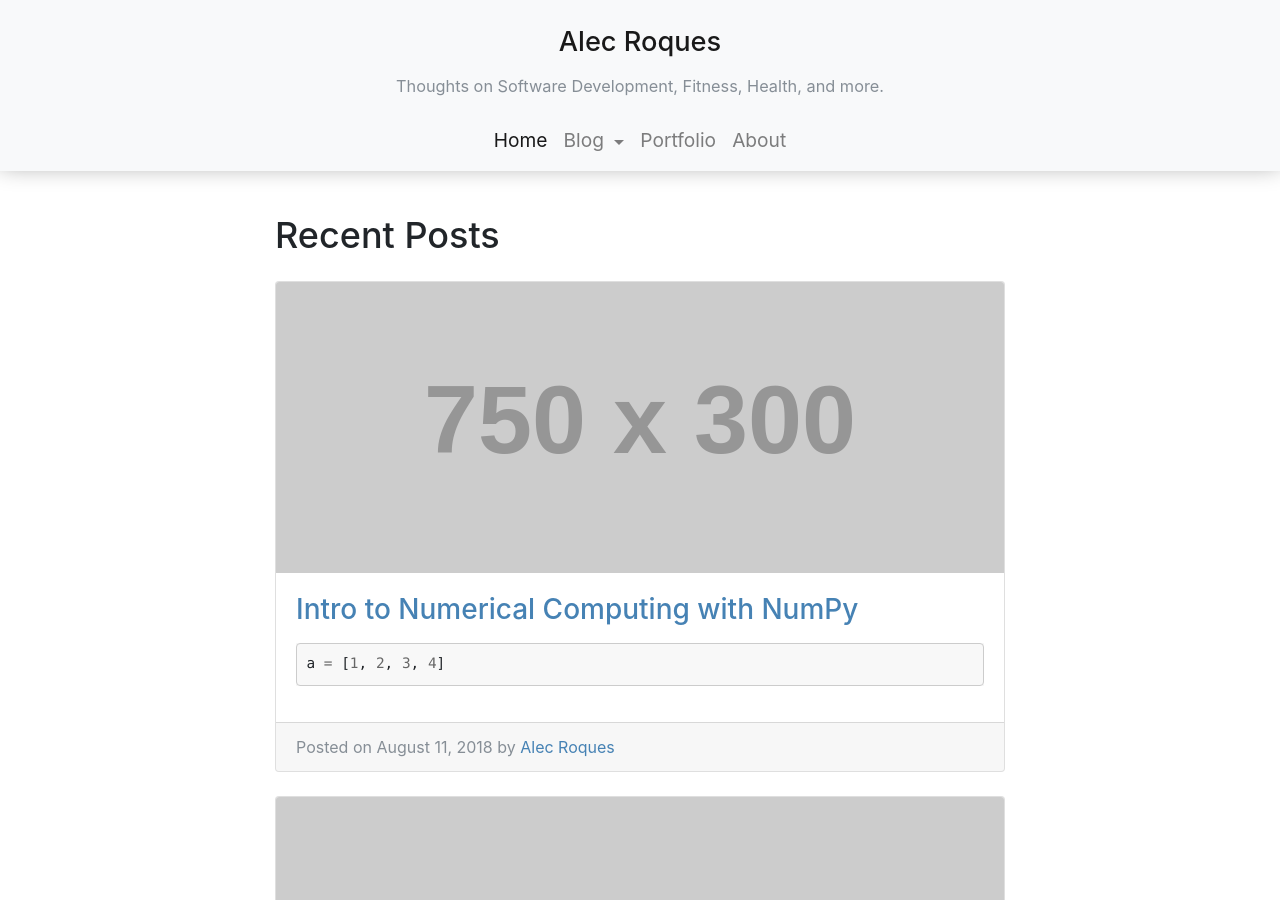
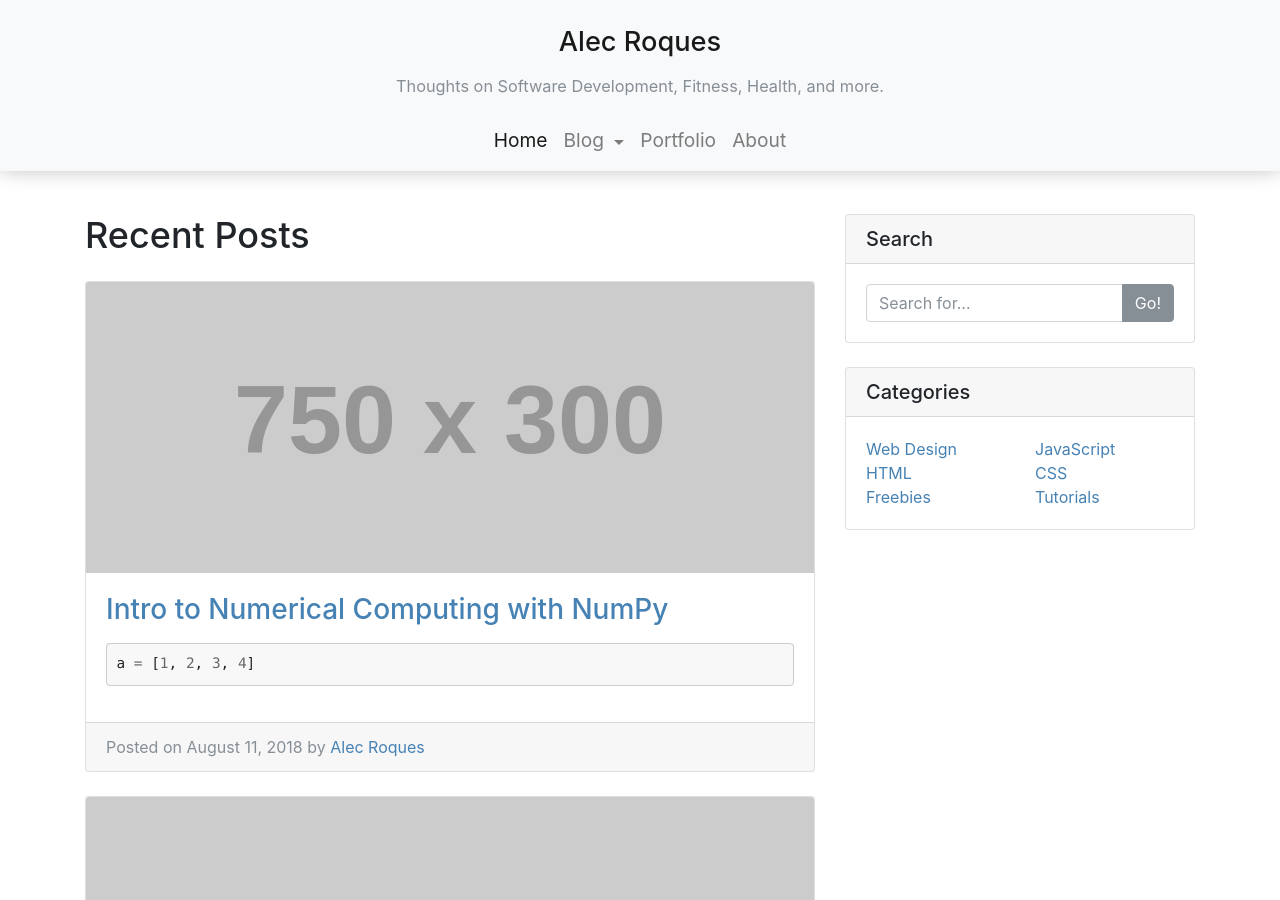
Before and after one commit to aroques/aroques.github.io, a Jekyll site: the page built from pages/index.html, in a window 1280 px wide and 900 px high. Built offline with Jekyll 4.4.1, drawn with Linux system fonts in a browser that asks for light colours.

Commit message:
Add sidebar to home and post pages

```diff
--- /dev/null
+++ b/_includes/sidebar.html
@@ -0,0 +1,51 @@
+<div class="col-lg-4">
+
+  <!-- Search Widget -->
+  <div class="card my-4">
+    <h5 class="card-header">Search</h5>
+    <div class="card-body">
+      <div class="input-group">
+        <input type="text" class="form-control" placeholder="Search for...">
+        <span class="input-group-btn">
+          <button class="btn btn-secondary" type="button">Go!</button>
+        </span>
+      </div>
+    </div>
+  </div>
+
+  <!-- Categories Widget -->
+  <div class="card my-4">
+    <h5 class="card-header">Categories</h5>
+    <div class="card-body">
+      <div class="row">
+        <div class="col-lg-6">
+          <ul class="list-unstyled mb-0">
+            <li>
+              <a href="#">Web Design</a>
+            </li>
+            <li>
+              <a href="#">HTML</a>
+            </li>
+            <li>
+              <a href="#">Freebies</a>
+            </li>
+          </ul>
+        </div>
+        <div class="col-lg-6">
+          <ul class="list-unstyled mb-0">
+            <li>
+              <a href="#">JavaScript</a>
+            </li>
+            <li>
+              <a href="#">CSS</a>
+            </li>
+            <li>
+              <a href="#">Tutorials</a>
+            </li>
+          </ul>
+        </div>
+      </div>
+    </div>
+  </div>
+
+</div>
--- a/_layouts/post.html
+++ b/_layouts/post.html
@@ -5,7 +5,7 @@ layout: default
 <div class="row">
 
   <!-- Post Content Column -->
-  <div class="col-lg-8 offset-lg-2">
+  <div class="col-lg-8">
 
     <h2 class="mt-4">{{ page.title }}</h2>
 
@@ -26,4 +26,7 @@ layout: default
     {{ page.content }}
 
   </div>
+
+  {% include sidebar.html %}
+
 </div>
--- a/pages/blog.html
+++ b/pages/blog.html
@@ -5,7 +5,7 @@ title: Blog
 ---
 <div class="row">
 
-  <div class="offset-md-2 col-md-8">
+  <div class="col-md-8">
 
     <h2 class="my-4">Recent Posts</h2>
 
@@ -15,4 +15,6 @@ title: Blog
 
   </div>
 
+  {% include sidebar.html %}
+
 </div>
--- a/pages/index.html
+++ b/pages/index.html
@@ -5,7 +5,7 @@ title: Recent Posts
 ---
 <div class="row wrapper">
 
-  <div class="offset-md-2 col-md-8">
+  <div class="col-lg-8">
 
     <h2 class="my-4">{{ page.title }}</h2>
 
@@ -15,4 +15,6 @@ title: Recent Posts
 
   </div>
 
+  {% include sidebar.html %}
+
 </div>
```
